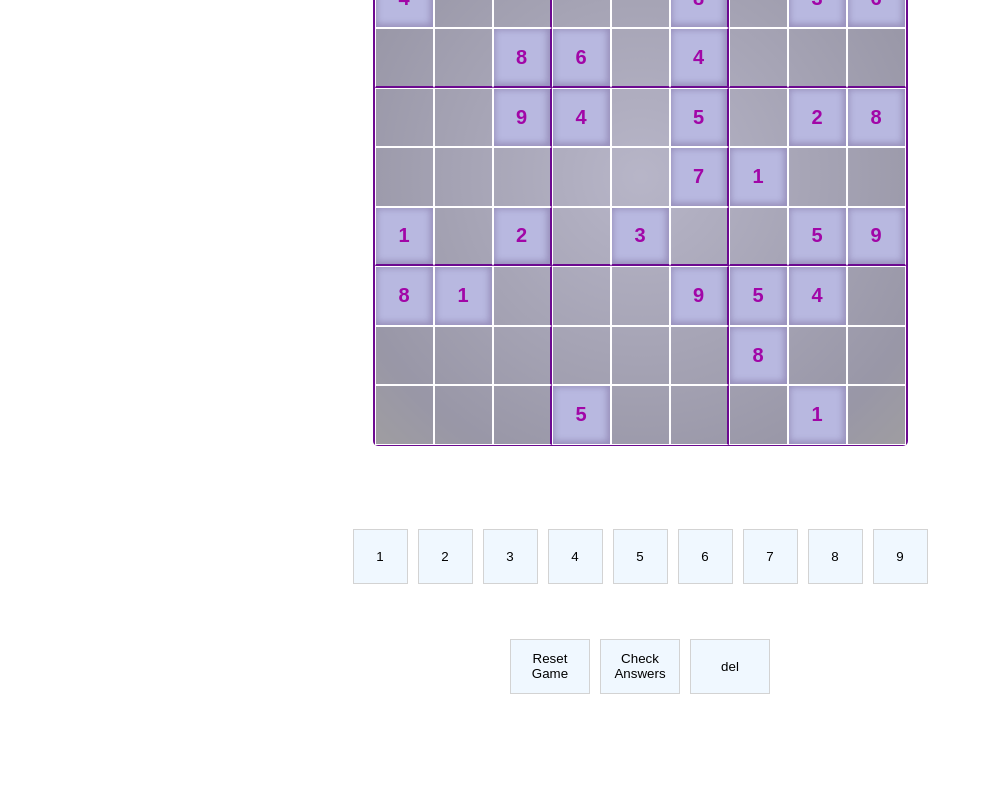
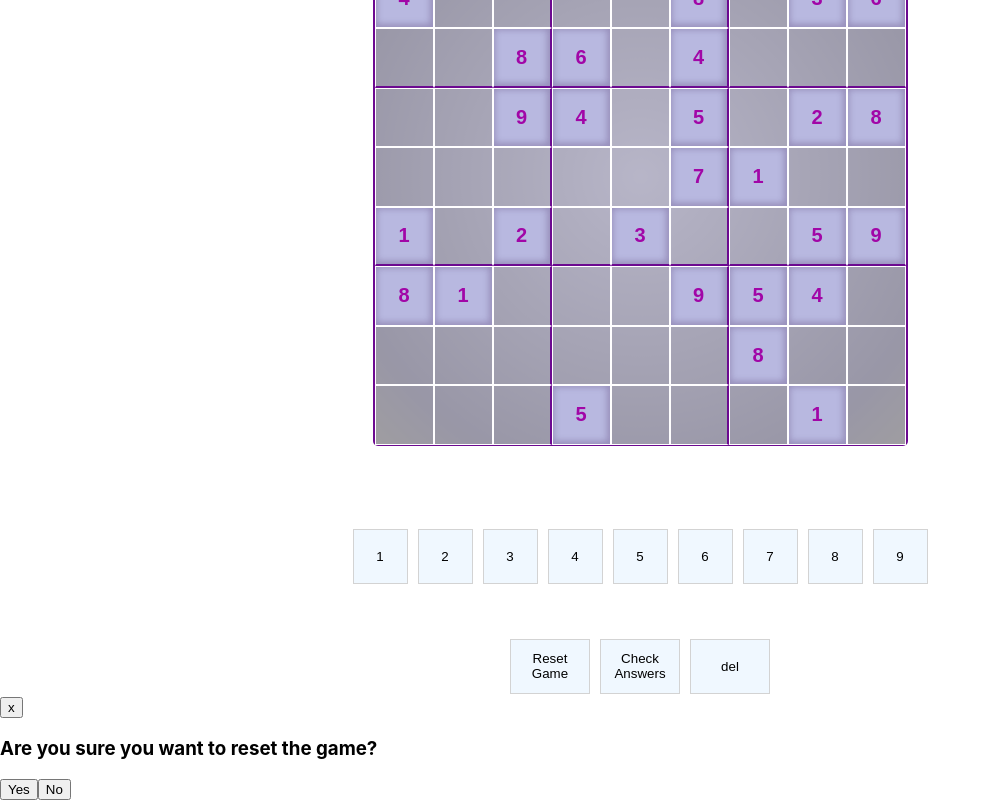
Before and after one commit to SaraDonaldson/portfolio-sudoku, a React (Create React App) app: page / in a window 1280 px wide. Shown: the part 163-963 px from the top of the page, without its empty margins (0-991 px from the left). Before the commit the page ends 859 px from the top, so only its background shows below. Built offline with nearby package versions, Linux system fonts and the light colour scheme.

Commit message:
set up modal for reset message

```diff
--- a/src/Components/GameBoardStandardSudoku.jsx
+++ b/src/Components/GameBoardStandardSudoku.jsx
@@ -4,6 +4,7 @@ import "../StyleSheets/standardsudoku.css";
 import GridStandardSudoku from './GridStandardSudoku';
 import ButtonPanelStandardSudoku from './ButtonPanelStandardSudoku';
 import data from '../puzzleData.json';
+import ResetModal from './ResetModal';
 
 
 
@@ -19,6 +20,8 @@ function GameBoardStandardSudoku() {
     let [userGame, setUserGame] = useState([])
     let [game, setGame] = useState([]);
     let [resetGame, setResetGame]= useState(false);
+    // const [buttonPopup, setButtonPopup]= useState (false)
+    const [resetModalBtn, setResetModalBtn]= useState (false);
 
     // let userGame = [];
 
@@ -141,6 +144,7 @@ function GameBoardStandardSudoku() {
          }
 
     function resetBoard (){
+        setResetModalBtn(true);
         let tempGame = userGame;
         let xcount= 0;
         let ycount= 0;
@@ -207,6 +211,14 @@ function GameBoardStandardSudoku() {
             <button type="button" onClick={(e)=>deleteNumber()}>del</button>
         </div>
 
+        <div className="reset-modal">
+            <ResetModal
+            trigger= {resetModalBtn}
+            setTrigger={setResetModalBtn}
+            >
+            </ResetModal>
+      </div>
+
     </div>
   )
 }
--- /dev/null
+++ b/src/Components/ResetModal.jsx
@@ -0,0 +1,17 @@
+import React from 'react'
+
+function ResetModal() {
+  return (
+    <div className='inner-reset-modal'>
+        <button className="exit-modal-btn">x</button>
+        <h3> Are you sure you want to reset the game?</h3>
+        <button className='yes-reset-btn'>Yes</button>
+        <button className='no-reset-btn'>No</button>
+
+
+
+    </div>
+  )
+}
+
+export default ResetModal
--- a/src/StyleSheets/standardsudoku.css
+++ b/src/StyleSheets/standardsudoku.css
@@ -198,3 +198,7 @@ button {
     background-color:rgb(201, 251, 235);
 
 } */
+
+
+/* --------------------------------------------------------- */
+/* --------Reset Game Modal ---------- */
```
